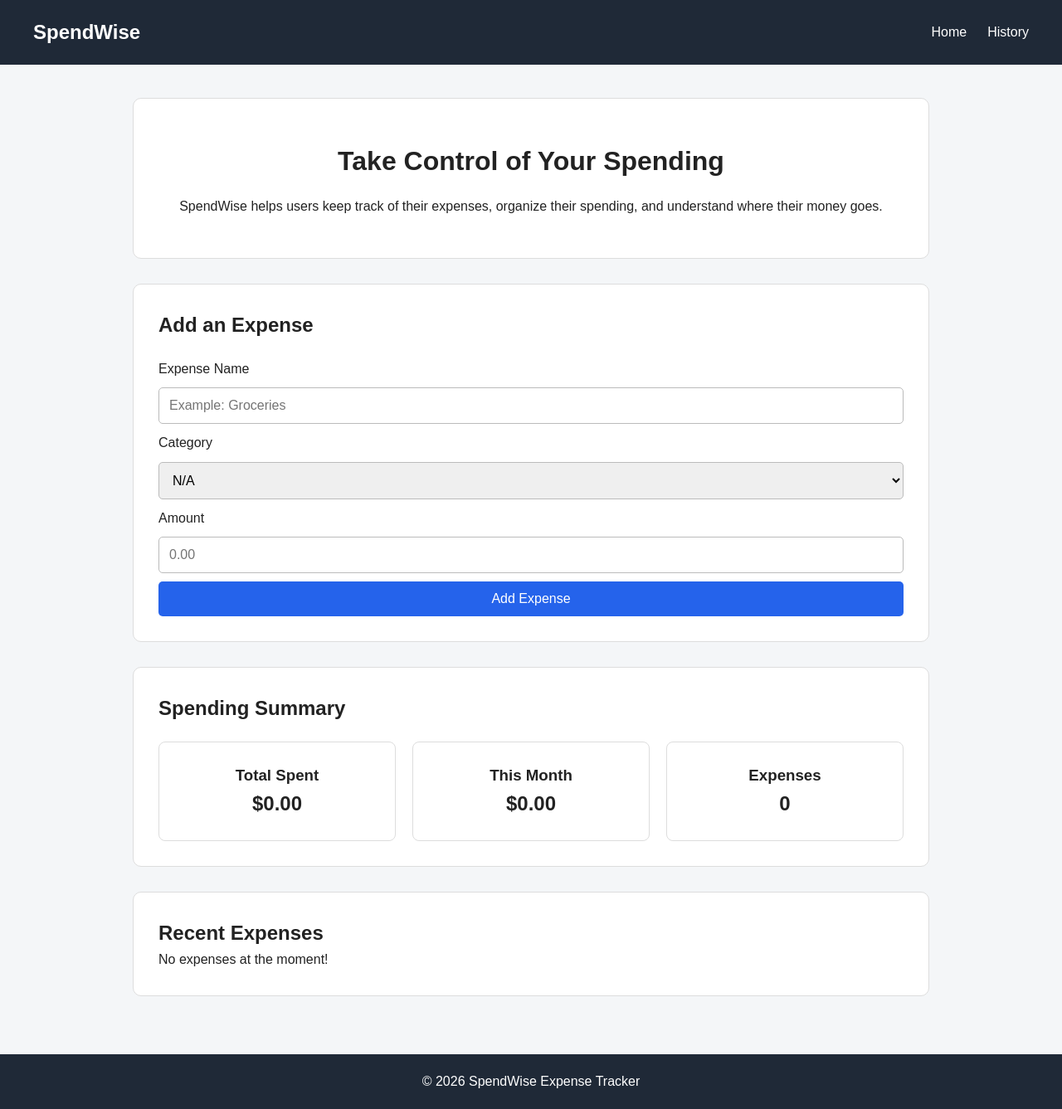
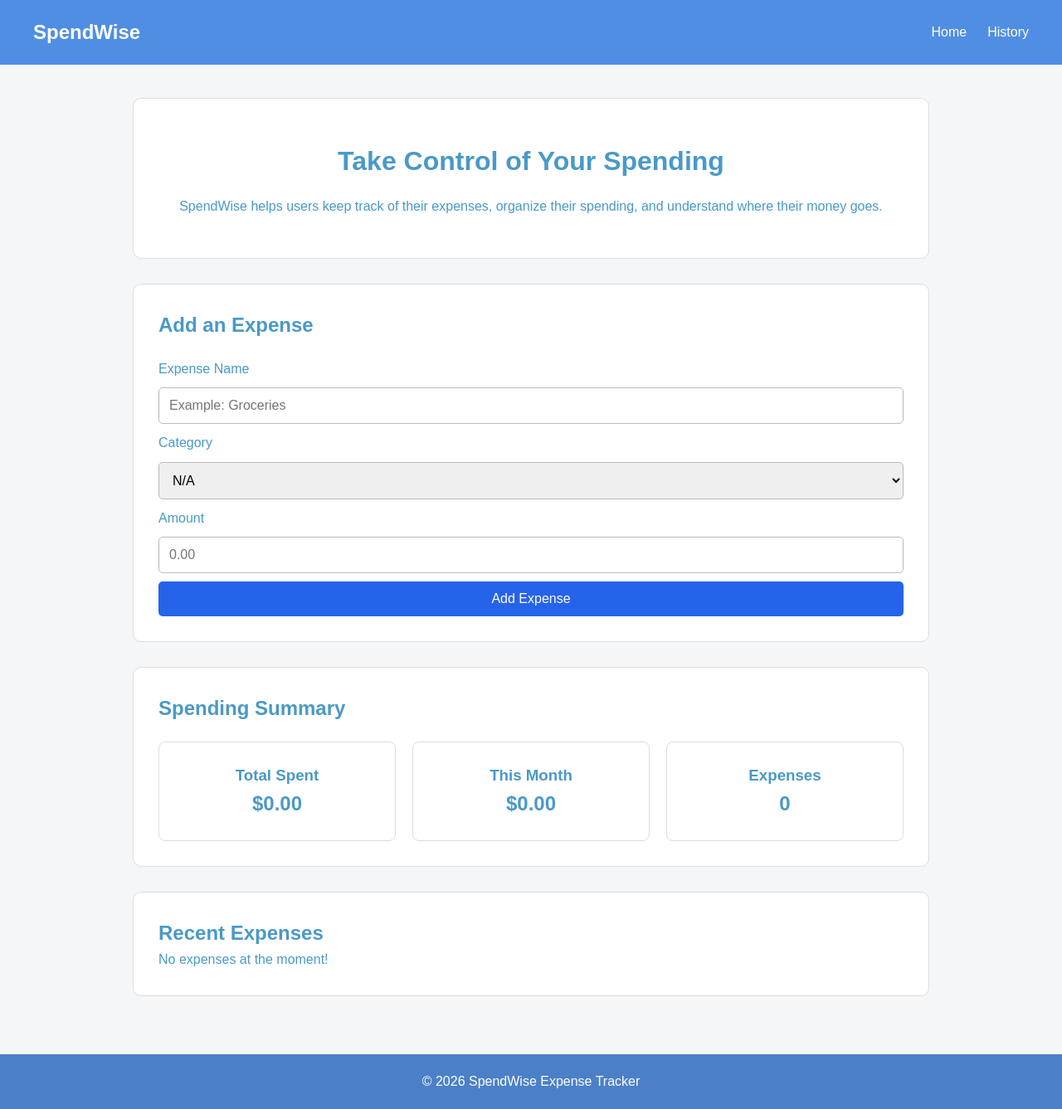
Before and after one commit to Eliworld1/semester-project, a plain HTML site: page index.html in a window 1280 px wide. Shown: the whole page at 83% size. Drawn offline with Linux system fonts and the light colour scheme.

Commit message:
Changed the color of background to make page stand out more

```diff
--- a/styles.css
+++ b/styles.css
@@ -7,12 +7,12 @@
 body {
     font-family: Arial, sans-serif;
     background-color: #f4f6f8;
-    color: #222;
+    color: #4999c8;
     line-height: 1.6;
 }
 
 header {
-    background-color: #1f2937;
+    background-color: #508ee4;
     color: white;
     padding: 20px 40px;
 }
@@ -116,12 +116,12 @@ button {
 }
 
 .expense p {
-    color: #666;
+    color: #040000;
 }
 
 footer {
     text-align: center;
-    background-color: #1f2937;
+    background-color: #4b80c9;
     color: white;
     padding: 20px;
 }
```
